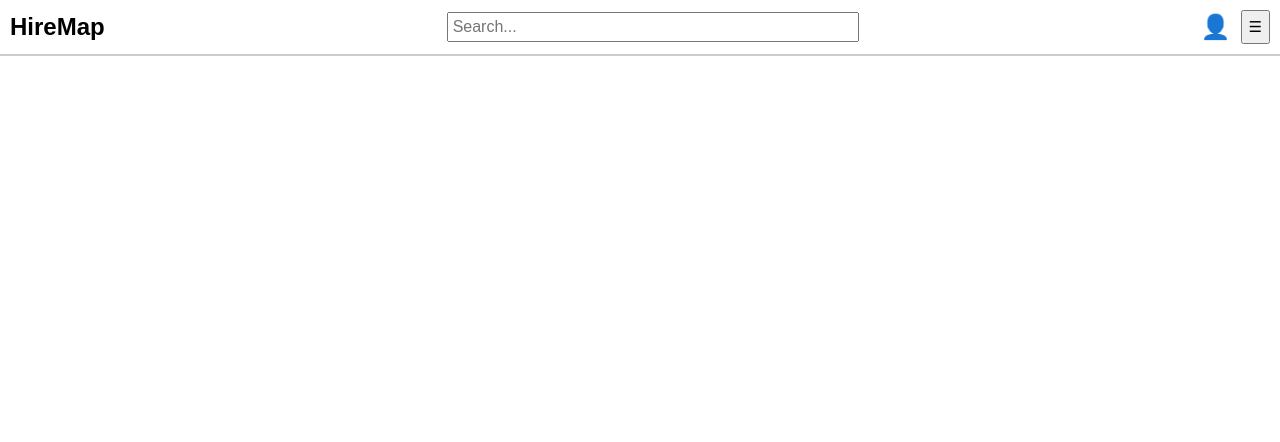
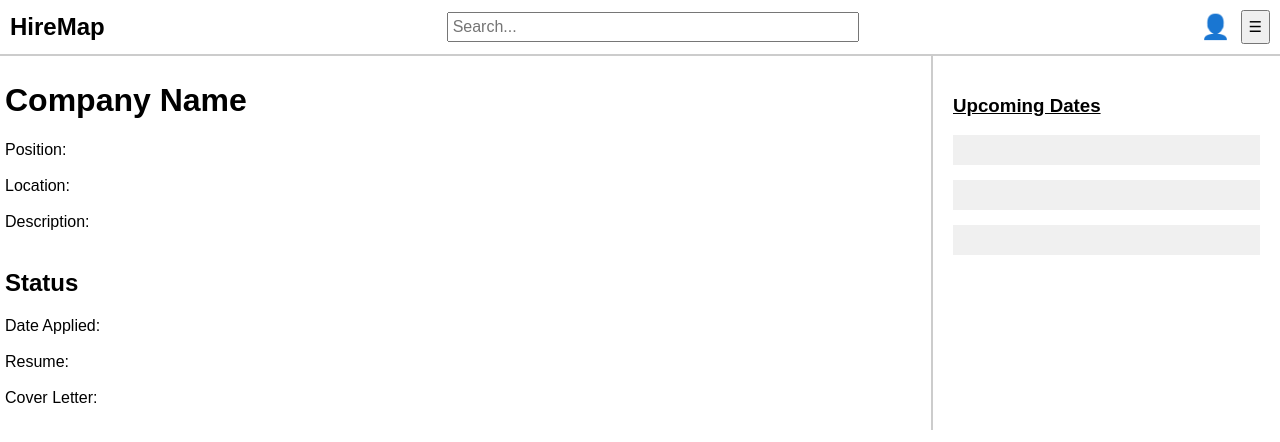
Before and after one commit to shubhami7/HireMap, a plain HTML site: page frontend/pages/applicationInfo.html in a window 1280 px wide. Drawn offline with Linux system fonts and the light colour scheme.

Commit message:
layout and styling

```diff
--- a/frontend/pages/applicationInfo.html
+++ b/frontend/pages/applicationInfo.html
@@ -1,5 +1,7 @@
 <!DOCTYPE html>
 <html lang="en">
+
+<div>
 <head>
     <meta charset="UTF-8">
     <meta name="viewport" content="width=device-width, initial-scale=1.0">
@@ -7,7 +9,7 @@
     <link href="../styles/main.css" rel="stylesheet" />
 </head>
 
-    <!-- Header -->
+<!-- Header -->
 <header>
 <div class="logo">HireMap</div>
 <div class="search-bar">
@@ -19,4 +21,35 @@
 </div>
 </header>
 
+<!-- Content Container -->
+<div class="container">
+    <!-- Application Info Column -->
+    <div class="main-content">
+        <div class="application-info-column">
+            <h1>Company Name</h1><br><br>
+        </div>
+        <p1>Position: </p1><br><br>
+        <p2>Location: </p2><br><br>
+        <p3>Description: </p3><br><br>
+        <h2>Status</h2>
+        <p4>Date Applied:</p4><br><br>
+        <p5>Resume: </p5><br><br>
+        <p6>Cover Letter:</p6><br><br>
+
+</div>
+
+<!-- Sidebar for Upcoming Dates -->
+<div class="sidebar">
+    <div class="upcoming-dates">
+        <h3>Upcoming Dates</h3>
+        <div class="upcoming-item"></div>
+        <div class="upcoming-item"></div>
+        <div class="upcoming-item"></div>
+    </div>
+    </div>
+</div>
+</div>
+
+
+</body>
 </html>
--- a/frontend/styles/main.css
+++ b/frontend/styles/main.css
@@ -102,6 +102,12 @@
       margin: 10px 0;
     }
 
+    .application-info-column {
+      display: flex;
+      justify-content: left;
+      gap: 15px
+    }
+
     /* Sidebar */
     .upcoming-dates h3 {
       text-decoration: underline;
```
